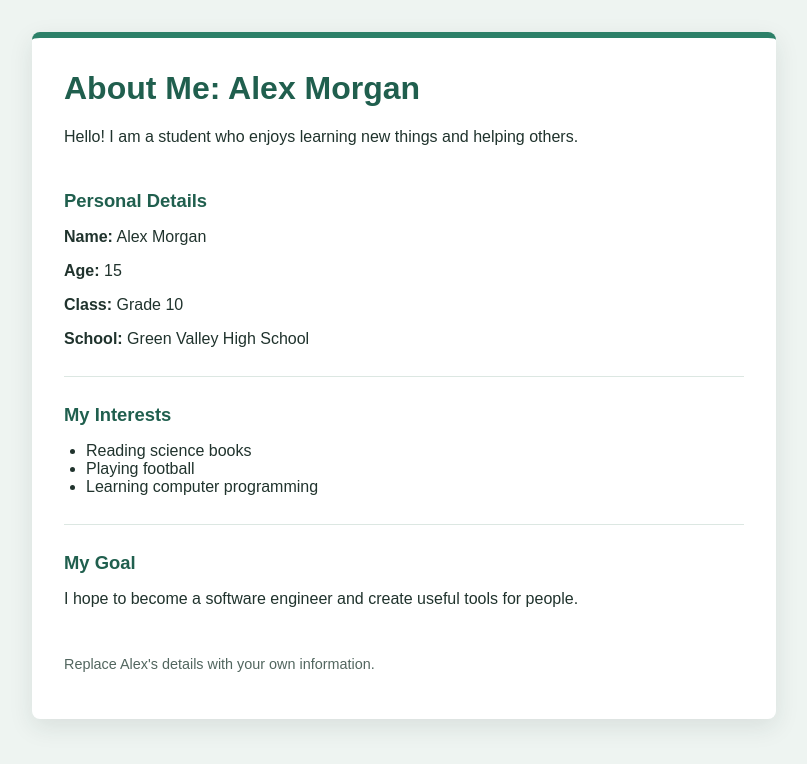
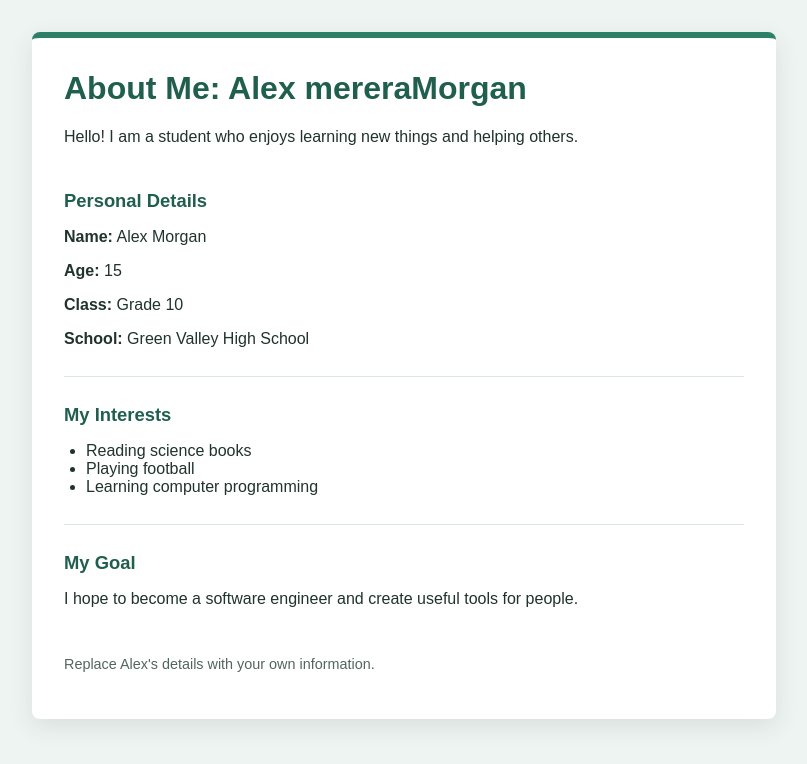
Before and after one commit to doftore123/MY-BEST, a plain HTML site: page INDEX.HTML in a window 1280 px wide. Shown: the whole page, without its empty margins (236-1043 px from the left). Drawn offline with Linux system fonts and the light colour scheme.

Commit message:
Fix header name in INDEX.HTML

```diff
--- a/INDEX.HTML
+++ b/INDEX.HTML
@@ -63,7 +63,9 @@
 <body>
 	<main>
 		<header>
-			<h1>About Me: Alex Morgan</h1>
+			<h1>About Me: Alex
+
+mereraMorgan</h1>
 			<p>Hello! I am a student who enjoys learning new things and helping others.</p>
 		</header>
 
```
